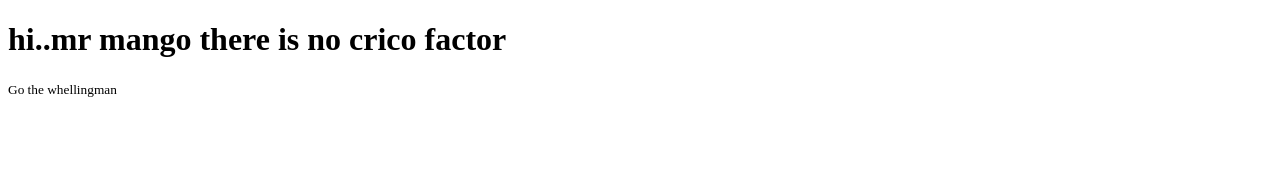
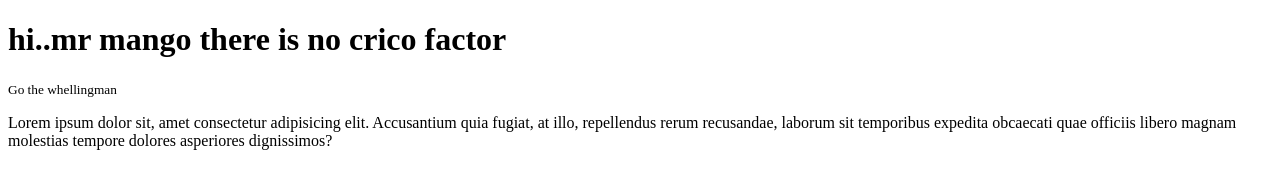
Before and after one commit to Russell-mahmud/nike-bootstrap, a plain HTML site: page index.html in a window 1280 px wide. Drawn offline with Linux system fonts and the light colour scheme.

Commit message:
added lalst

```diff
--- a/index.html
+++ b/index.html
@@ -11,5 +11,6 @@
         hi..mr mango there is no crico factor
     </h1>
     <small>Go the whellingman</small>
+    <p>Lorem ipsum dolor sit, amet consectetur adipisicing elit. Accusantium quia fugiat, at illo, repellendus rerum recusandae, laborum sit temporibus expedita obcaecati quae officiis libero magnam molestias tempore dolores asperiores dignissimos?</p>
 </body>
 </html>
```
